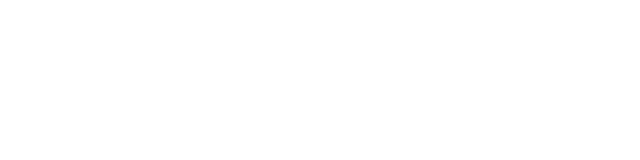
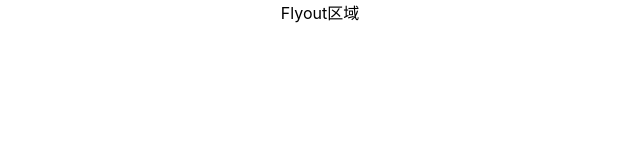
Before and after one commit to RhineAI-Lab/RhineBlock, a React (Create React App) app: page / in a window 1280 px wide. Shown: the top 160 px of the page, without its empty margins (320-960 px from the left). Built offline with nearby package versions, Linux system fonts and the light colour scheme.

Commit message:
feat(src): 初步定义各结构部分

```diff
--- a/src/App.tsx
+++ b/src/App.tsx
@@ -1,9 +1,11 @@
 import React from 'react';
 import './App.css';
+import Flyout from "./components/base/Flyout/flyout";
 
 function App() {
   return (
     <div className="App">
+      <Flyout/>
     </div>
   );
 }
--- /dev/null
+++ b/src/blocks/control.block.ts
@@ -0,0 +1,6 @@
+
+const controlBlocks = {
+
+}
+
+export default controlBlocks
--- /dev/null
+++ b/src/components/base/Flyout/flyout.module.css
@@ -0,0 +1,4 @@
+
+.holder{
+  display: block;
+}
--- /dev/null
+++ b/src/components/base/Flyout/flyout.tsx
@@ -0,0 +1,8 @@
+import React from 'react';
+import Style from './flyout.module.css'
+
+export default function Flyout() {
+    return (
+        <div className={Style.holder}>Flyout区域</div>
+    )
+}
--- /dev/null
+++ b/src/core/render/base/base-render.ts
@@ -0,0 +1,4 @@
+
+export class BaseRender{
+
+}
--- /dev/null
+++ b/src/core/render/base/shape-provider.ts
@@ -0,0 +1,4 @@
+
+export class ShapeProvider{
+
+}
```
